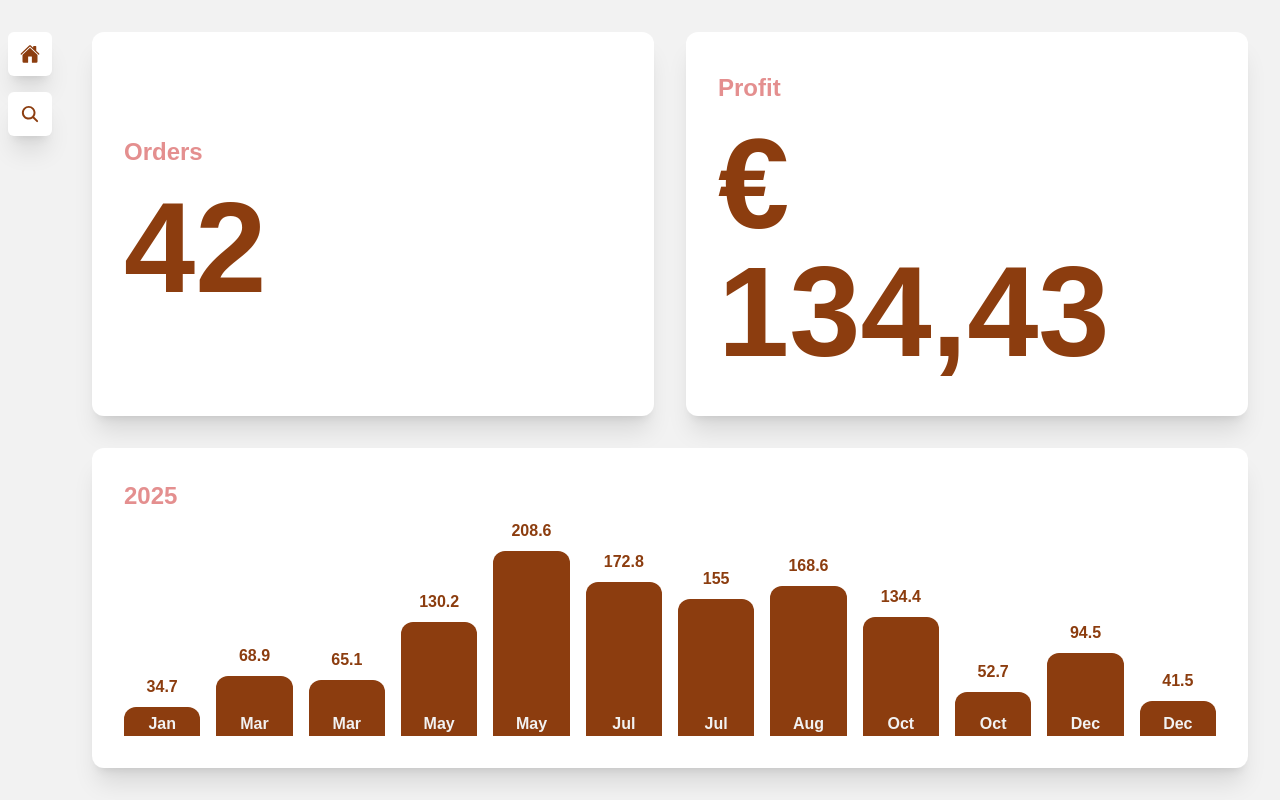
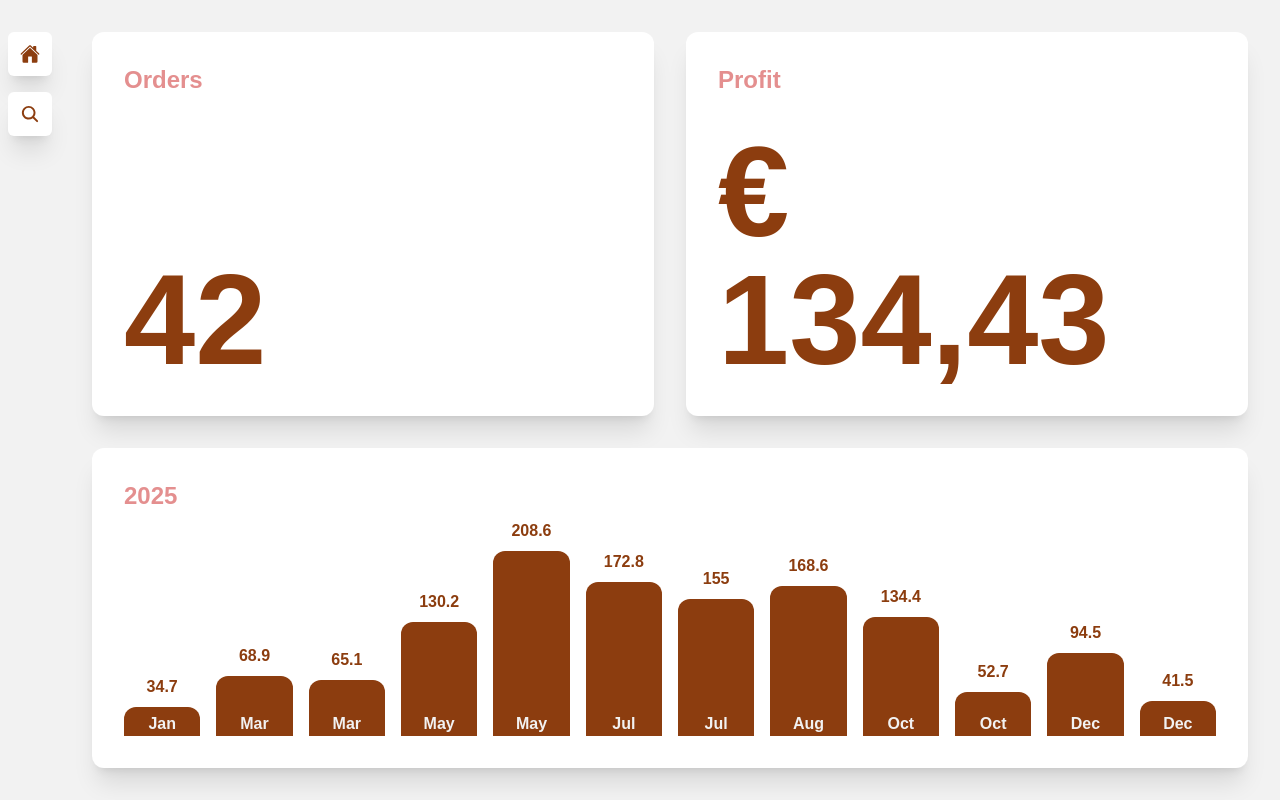
Before and after one commit to dffrs/purchase-tracker, a React (Vite) app in the folder fe/: page /home in a window 1280 px wide. Built offline with nearby package versions, Linux system fonts and the light colour scheme.

Commit message:
fix: card vertical layout

```diff
--- a/fe/src/index.css
+++ b/fe/src/index.css
@@ -105,7 +105,7 @@ a:active {
   }
 
   .card-layout {
-    @apply flex flex-col gap-y-4 justify-center items-start h-full p-8;
+    @apply flex flex-col gap-y-4 justify-between items-start h-full p-8;
   }
 
   .card-header {
--- a/fe/src/pages/home.tsx
+++ b/fe/src/pages/home.tsx
@@ -23,8 +23,8 @@ export const Home: FunctionComponent = () => {
         </li>
       </ul>
       <div className="card">
-        <span className="card-layout items-start">
-          <p className="card-header">2025</p>
+        <span className="card-layout">
+          <h1 className="card-header">2025</h1>
           <Graph data={mockData} />
         </span>
       </div>
```
